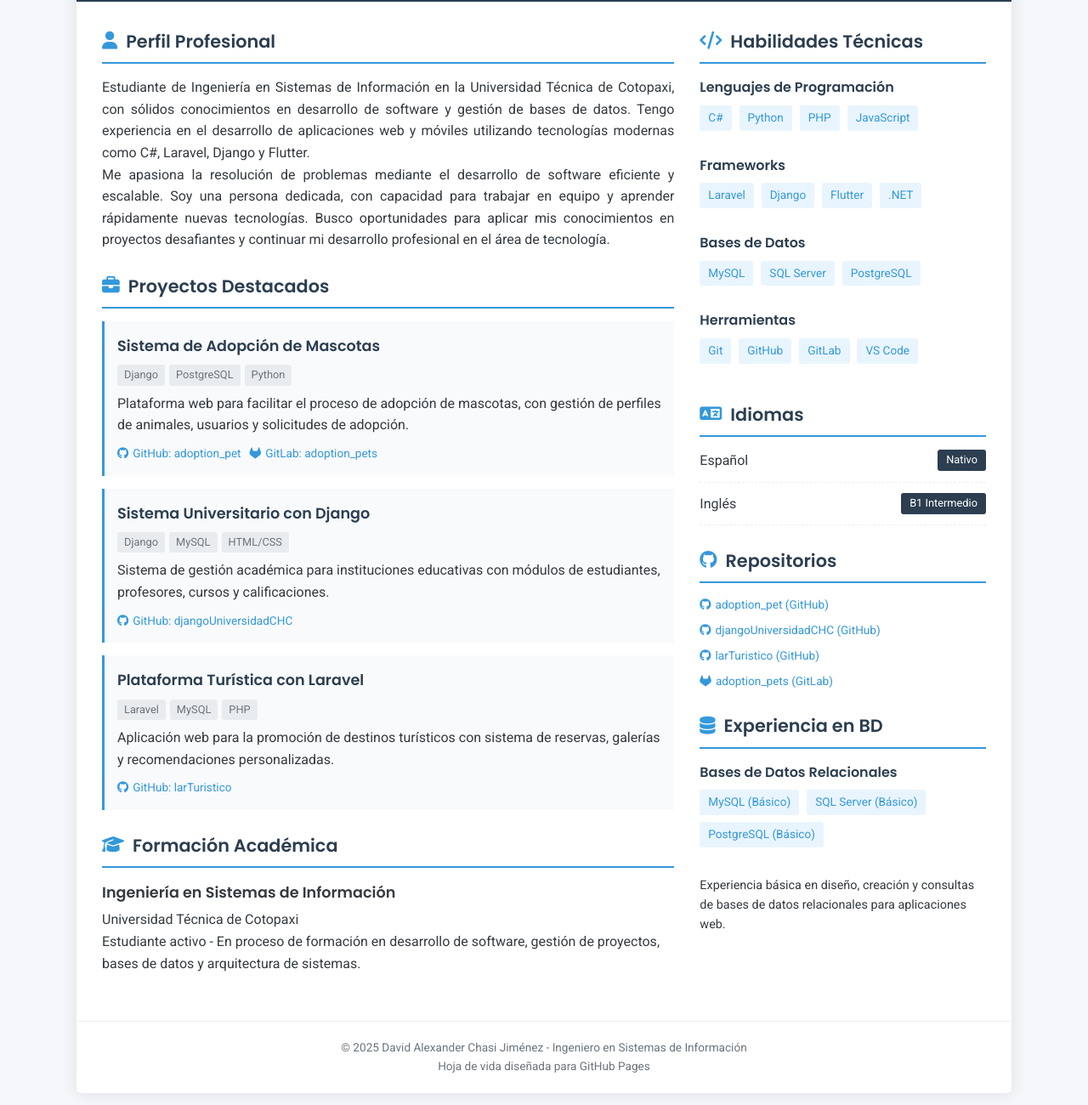
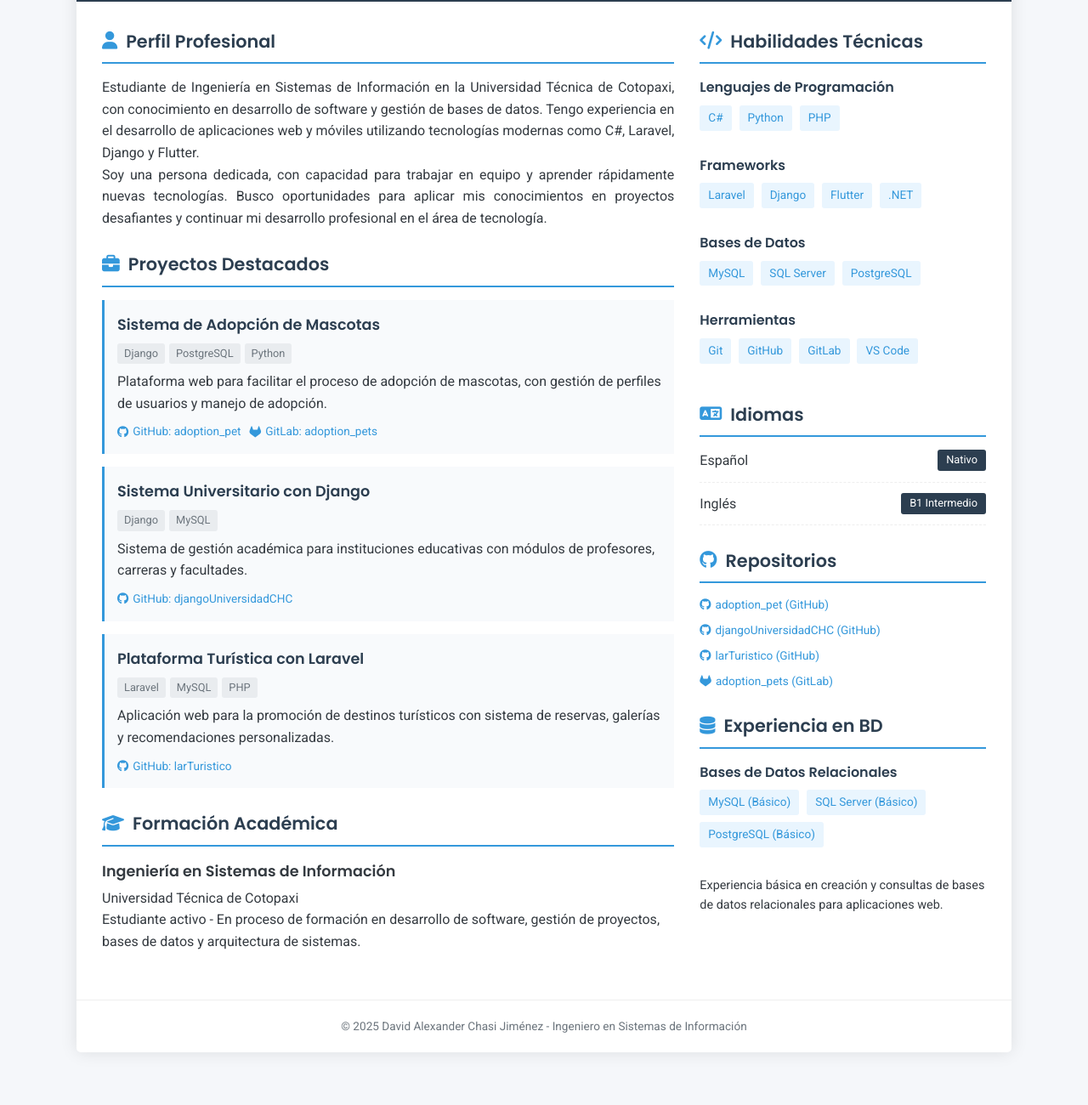
Before and after one commit to davidch8931/davidch8931.github.io, a plain HTML site: page index.html in a window 1280 px wide. Shown: the part 258-1558 px from the top of the page at 85% size. After the commit the page ends 1516 px from the top, so only its background shows below. Drawn offline with Linux system fonts and the light colour scheme.

Commit message:
Update index.html
ultimo

```diff
--- a/index.html
+++ b/index.html
@@ -343,8 +343,8 @@
                 <section class="card">
                     <h2 class="card-title"><i class="fas fa-user"></i> Perfil Profesional</h2>
                     <div class="about-text">
-                        <p>Estudiante de Ingeniería en Sistemas de Información en la Universidad Técnica de Cotopaxi, con sólidos conocimientos en desarrollo de software y gestión de bases de datos. Tengo experiencia en el desarrollo de aplicaciones web y móviles utilizando tecnologías modernas como C#, Laravel, Django y Flutter.</p>
-                        <p>Me apasiona la resolución de problemas mediante el desarrollo de software eficiente y escalable. Soy una persona dedicada, con capacidad para trabajar en equipo y aprender rápidamente nuevas tecnologías. Busco oportunidades para aplicar mis conocimientos en proyectos desafiantes y continuar mi desarrollo profesional en el área de tecnología.</p>
+                        <p>Estudiante de Ingeniería en Sistemas de Información en la Universidad Técnica de Cotopaxi, con conocimiento en desarrollo de software y gestión de bases de datos. Tengo experiencia en el desarrollo de aplicaciones web y móviles utilizando tecnologías modernas como C#, Laravel, Django y Flutter.</p>
+                        <p>Soy una persona dedicada, con capacidad para trabajar en equipo y aprender rápidamente nuevas tecnologías. Busco oportunidades para aplicar mis conocimientos en proyectos desafiantes y continuar mi desarrollo profesional en el área de tecnología.</p>
                     </div>
                 </section>
 
@@ -358,7 +358,7 @@
                                 <span class="tech-tag">PostgreSQL</span>
                                 <span class="tech-tag">Python</span>
                             </div>
-                            <p>Plataforma web para facilitar el proceso de adopción de mascotas, con gestión de perfiles de animales, usuarios y solicitudes de adopción.</p>
+                            <p>Plataforma web para facilitar el proceso de adopción de mascotas, con gestión de perfiles de usuarios y manejo de adopción.</p>
                             <div class="project-links">
                                 <a href="https://github.com/CristianRR21/adoption_pet.git" target="_blank" class="project-link">
                                     <i class="fab fa-github"></i> GitHub: adoption_pet
@@ -374,9 +374,8 @@
                             <div class="project-tech">
                                 <span class="tech-tag">Django</span>
                                 <span class="tech-tag">MySQL</span>
-                                <span class="tech-tag">HTML/CSS</span>
                             </div>
-                            <p>Sistema de gestión académica para instituciones educativas con módulos de estudiantes, profesores, cursos y calificaciones.</p>
+                            <p>Sistema de gestión académica para instituciones educativas con módulos de profesores, carreras y facultades.</p>
                             <div class="project-links">
                                 <a href="https://github.com/davidch8931/djangoUniversidadCHC.git" target="_blank" class="project-link">
                                     <i class="fab fa-github"></i> GitHub: djangoUniversidadCHC
@@ -420,7 +419,6 @@
                             <span class="skill-tag">C#</span>
                             <span class="skill-tag">Python</span>
                             <span class="skill-tag">PHP</span>
-                            <span class="skill-tag">JavaScript</span>
                         </div>
 
                         <div class="skill-category">
@@ -487,7 +485,7 @@
                             <span class="skill-tag">SQL Server (Básico)</span>
                             <span class="skill-tag">PostgreSQL (Básico)</span>
                         </div>
-                        <p style="font-size: 0.9rem; margin-top: 5px;">Experiencia básica en diseño, creación y consultas de bases de datos relacionales para aplicaciones web.</p>
+                        <p style="font-size: 0.9rem; margin-top: 5px;">Experiencia básica en  creación y consultas de bases de datos relacionales para aplicaciones web.</p>
                     </div>
                 </section>
             </div>
@@ -495,7 +493,6 @@
 
         <footer>
             <p>© 2023 David Alexander Chasi Jiménez - Ingeniero en Sistemas de Información</p>
-            <p>Hoja de vida diseñada para GitHub Pages</p>
         </footer>
     </div>
 
```
